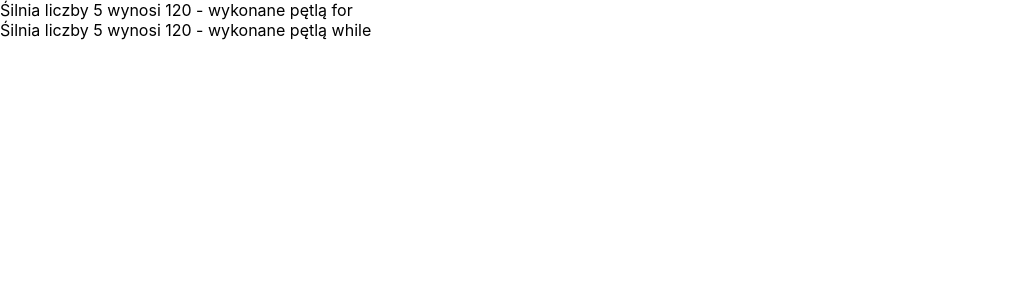
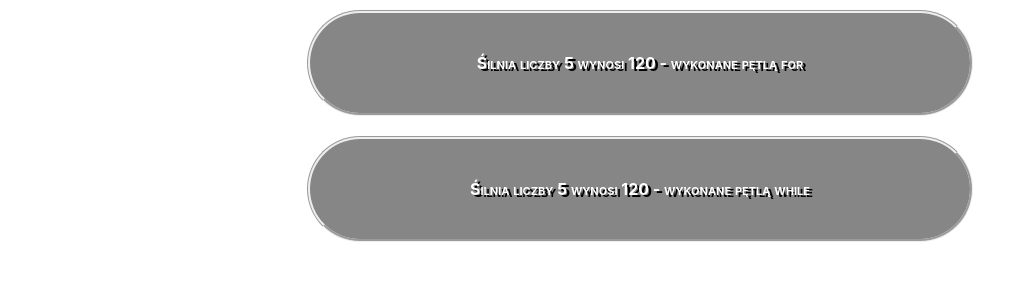
Before and after one commit to MMarek/exercises_site, a React (Create React App) app: page /#/ in a window 1280 px wide. Shown: the top 300 px of the page, without its empty margins (0-1035 px from the left). Built offline with nearby package versions, Linux system fonts and the light colour scheme.

Commit message:
sass & style

```diff
--- a/package.json
+++ b/package.json
@@ -6,6 +6,7 @@
     "@testing-library/jest-dom": "^4.2.4",
     "@testing-library/react": "^9.5.0",
     "@testing-library/user-event": "^7.2.1",
+    "node-sass": "^4.13.1",
     "react": "^16.13.0",
     "react-dom": "^16.13.0",
     "react-router": "^5.1.2",
--- a/src/components/Home/Loops/Loops.js
+++ b/src/components/Home/Loops/Loops.js
@@ -1,4 +1,5 @@
 import React, {Component} from "react";
+import '../../../scss/_loops.scss'
 
 class Square extends Component {
     render() {
@@ -15,14 +16,14 @@ class Square extends Component {
             j++;
         }
         return (
-            <>
-                <div className='square'>
+            <section className='loops'>
+                <div className='squareFor'>
                     Śilnia liczby {n} wynosi {result1} - wykonane pętlą for
                 </div>
-                <div className='square'>
+                <div className='squareWhile'>
                     Śilnia liczby {n} wynosi {result2} - wykonane pętlą while
                 </div>
-            </>
+            </section>
         )
     }
 }
--- /dev/null
+++ b/src/scss/_loops.scss
@@ -0,0 +1,39 @@
+.loops {
+  display: flex;
+  flex-direction: column;
+  align-items: center;
+  overflow: hidden;
+  width: 100%;
+
+  .squareFor {
+    text-align: center;
+    font-weight: bold;
+    text-shadow: 3px 2px black;
+    font-variant: small-caps;
+    width: 50%;
+    color: #ffffff;
+    background-color: #868686;
+    border: groove;
+    border-radius: 60px;
+    margin: 10px;
+    padding: 10px;
+    padding-top: 40px;
+    padding-bottom: 40px;
+  }
+
+  .squareWhile {
+    text-align: center;
+    font-weight: bold;
+    text-shadow: 3px 2px black;
+    font-variant: small-caps;
+    width: 50%;
+    color: #ffffff;
+    background-color: #868686;
+    border: groove;
+    border-radius: 60px;
+    margin: 10px;
+    padding: 10px;
+    padding-top: 40px;
+    padding-bottom: 40px;
+  }
+}
```
Also changed, not shown: 1 other file (tests, documents, lock files or other folders).
